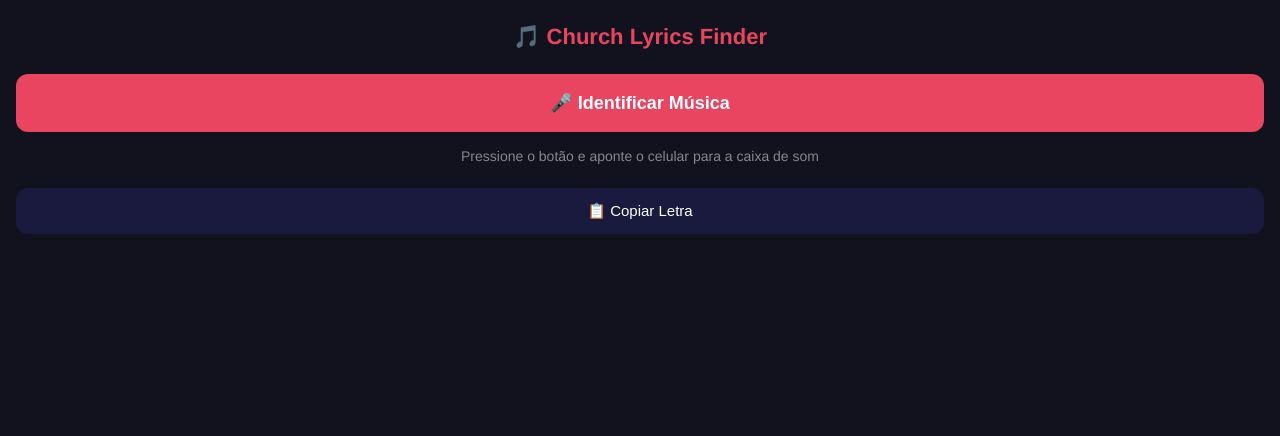
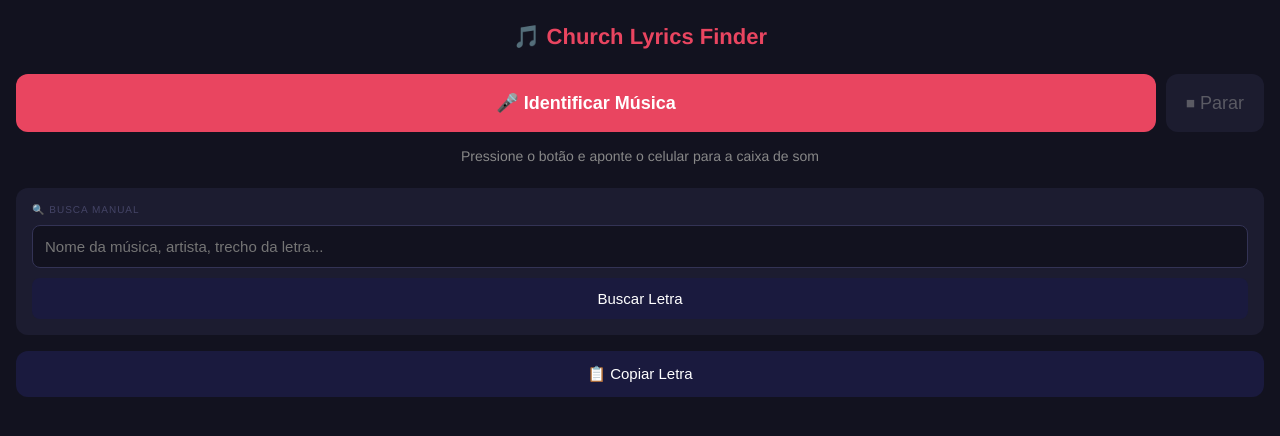
Before and after one commit to robersonisidoro/church-lyrics-web, a Flask app: page / in a window 1280 px wide. Shown: the top 436 px of the page. Run offline with Flask 3, Linux system fonts and the light colour scheme.

Commit message:
loop automatico, busca manual, botoes parar e limpar

```diff
--- a/app.py
+++ b/app.py
@@ -83,5 +83,14 @@ def identify():
     result['lyrics'] = fetch_lyrics(result['title'], result['artist'])
     return jsonify(result)
 
+@app.route('/search', methods=['POST'])
+def search():
+    data = request.get_json()
+    query = data.get('query', '').strip()
+    if not query:
+        return jsonify({'error': 'Nenhum termo informado'}), 400
+    lyrics = fetch_lyrics(query, '')
+    return jsonify({'lyrics': lyrics})
+
 if __name__ == '__main__':
     app.run(debug=False, host='0.0.0.0', port=5000)
--- a/templates/index.html
+++ b/templates/index.html
@@ -19,9 +19,13 @@
     margin-bottom: 24px;
     text-align: center;
   }
+  .btn-row {
+    display: flex;
+    gap: 10px;
+    margin-bottom: 16px;
+  }
   #btn-identify {
-    display: block;
-    width: 100%;
+    flex: 1;
     padding: 18px;
     background: #e94560;
     color: white;
@@ -30,12 +34,31 @@
     font-size: 18px;
     font-weight: bold;
     cursor: pointer;
+  }
+  #btn-identify:disabled { background: #555; cursor: not-allowed; }
+  #btn-stop {
+    padding: 18px 20px;
+    background: #333355;
+    color: white;
+    border: none;
+    border-radius: 12px;
+    font-size: 18px;
+    cursor: pointer;
+  }
+  #btn-stop:disabled { opacity: 0.3; cursor: not-allowed; }
+  #btn-clear {
+    display: block;
+    width: 100%;
+    padding: 12px;
+    background: #2a1a2e;
+    color: #cc88aa;
+    border: none;
+    border-radius: 12px;
+    font-size: 14px;
+    cursor: pointer;
     margin-bottom: 16px;
   }
-  #btn-identify:disabled {
-    background: #555;
-    cursor: not-allowed;
-  }
+  #btn-clear.hidden { display: none; }
   #status {
     text-align: center;
     color: #888;
@@ -94,14 +117,62 @@
     margin-bottom: 12px;
     font-size: 16px;
   }
+  .manual-search-card {
+    background: #1c1c30;
+    border-radius: 12px;
+    padding: 16px;
+    margin-bottom: 16px;
+  }
+  .manual-search-card .card-label {
+    font-size: 10px;
+    color: #444466;
+    letter-spacing: 1px;
+    margin-bottom: 10px;
+    text-transform: uppercase;
+  }
+  #manual-input {
+    width: 100%;
+    padding: 12px;
+    background: #12121f;
+    color: #eee;
+    border: 1px solid #333355;
+    border-radius: 8px;
+    font-size: 15px;
+    margin-bottom: 10px;
+    outline: none;
+  }
+  #manual-input:focus { border-color: #e94560; }
+  #btn-manual-search {
+    width: 100%;
+    padding: 12px;
+    background: #1a1a3e;
+    color: white;
+    border: none;
+    border-radius: 8px;
+    font-size: 15px;
+    cursor: pointer;
+  }
+  #btn-manual-search:disabled { opacity: 0.5; cursor: not-allowed; }
 </style>
 </head>
 <body>
 <h1>🎵 Church Lyrics Finder</h1>
 
-<button id="btn-identify" onclick="startIdentify()">🎤 Identificar Música</button>
+<div class="btn-row">
+  <button id="btn-identify" onclick="startLoop()">🎤 Identificar Música</button>
+  <button id="btn-stop" onclick="stopLoop()" disabled>⏹ Parar</button>
+</div>
+
 <div id="recording-indicator" class="hidden">⏺ Gravando... aguarde</div>
 <div id="status">Pressione o botão e aponte o celular para a caixa de som</div>
+
+<button id="btn-clear" class="hidden" onclick="clearResults()">🗑 Limpar resultado</button>
+
+<div class="manual-search-card">
+  <div class="card-label">🔍 Busca Manual</div>
+  <input id="manual-input" type="text" placeholder="Nome da música, artista, trecho da letra..." />
+  <button id="btn-manual-search" onclick="manualSearch()">Buscar Letra</button>
+</div>
 
 <div class="card hidden" id="card-song">
   <div class="card-label">Música Identificada</div>
@@ -118,15 +189,41 @@
 
 <script>
 const RECORD_SECONDS = 6;
+let looping = false;
 
-async function startIdentify() {
-  const btn = document.getElementById('btn-identify');
+async function startLoop() {
+  looping = true;
+  document.getElementById('btn-identify').disabled = true;
+  document.getElementById('btn-stop').disabled = false;
+  document.getElementById('status').textContent = 'Iniciando...';
+
+  while (looping) {
+    const found = await runOnce();
+    if (found) {
+      stopLoop();
+      break;
+    }
+    if (looping) {
+      document.getElementById('status').textContent = 'Não identificado. Tentando novamente...';
+      await new Promise(r => setTimeout(r, 800));
+    }
+  }
+}
+
+function stopLoop() {
+  looping = false;
+  document.getElementById('btn-identify').disabled = false;
+  document.getElementById('btn-stop').disabled = true;
+  document.getElementById('recording-indicator').classList.add('hidden');
+  const status = document.getElementById('status');
+  if (status.textContent.includes('Tentando') || status.textContent.includes('Gravando') || status.textContent.includes('Identificando')) {
+    status.textContent = 'Pesquisa pausada.';
+  }
+}
+
+async function runOnce() {
   const status = document.getElementById('status');
   const indicator = document.getElementById('recording-indicator');
-
-  btn.disabled = true;
-  indicator.classList.remove('hidden');
-  status.textContent = `Gravando ${RECORD_SECONDS} segundos...`;
 
   try {
     const stream = await navigator.mediaDevices.getUserMedia({ audio: true });
@@ -135,14 +232,18 @@ async function startIdentify() {
 
     recorder.ondataavailable = e => chunks.push(e.data);
     recorder.start();
+    indicator.classList.remove('hidden');
+    status.textContent = `Gravando ${RECORD_SECONDS} segundos...`;
 
     await new Promise(r => setTimeout(r, RECORD_SECONDS * 1000));
     recorder.stop();
     stream.getTracks().forEach(t => t.stop());
-
     await new Promise(r => recorder.onstop = r);
 
     indicator.classList.add('hidden');
+
+    if (!looping) return false;
+
     status.textContent = 'Identificando música...';
 
     const blob = new Blob(chunks, { type: 'audio/webm' });
@@ -157,23 +258,70 @@ async function startIdentify() {
     const data = await response.json();
 
     if (response.ok) {
-      document.getElementById('song-title').textContent = data.title;
-      document.getElementById('song-artist').textContent = data.artist;
-      document.getElementById('lyrics').textContent = data.lyrics;
-      document.getElementById('card-song').classList.remove('hidden');
-      document.getElementById('card-lyrics').classList.remove('hidden');
-      document.getElementById('btn-copy').classList.remove('hidden');
+      showResult(data.title, data.artist, data.lyrics);
       status.textContent = '✓ Identificado com sucesso!';
-    } else {
-      status.textContent = data.error || 'Não foi possível identificar. Tente novamente.';
+      return true;
     }
+
+    return false;
 
   } catch (err) {
     indicator.classList.add('hidden');
     status.textContent = 'Erro: ' + err.message;
+    return false;
+  }
+}
+
+async function manualSearch() {
+  const input = document.getElementById('manual-input');
+  const btn = document.getElementById('btn-manual-search');
+  const query = input.value.trim();
+  if (!query) return;
+
+  btn.disabled = true;
+  document.getElementById('status').textContent = 'Buscando letra...';
+
+  try {
+    const response = await fetch('/search', {
+      method: 'POST',
+      headers: { 'Content-Type': 'application/json' },
+      body: JSON.stringify({ query })
+    });
+
+    const data = await response.json();
+
+    if (response.ok) {
+      showResult(data.title || query, data.artist || '', data.lyrics);
+      document.getElementById('status').textContent = '✓ Letra encontrada!';
+    } else {
+      document.getElementById('status').textContent = data.error || 'Letra não encontrada.';
+    }
+  } catch (err) {
+    document.getElementById('status').textContent = 'Erro: ' + err.message;
   }
 
   btn.disabled = false;
+}
+
+function showResult(title, artist, lyrics) {
+  document.getElementById('song-title').textContent = title;
+  document.getElementById('song-artist').textContent = artist;
+  document.getElementById('lyrics').textContent = lyrics;
+  document.getElementById('card-song').classList.remove('hidden');
+  document.getElementById('card-lyrics').classList.remove('hidden');
+  document.getElementById('btn-copy').classList.remove('hidden');
+  document.getElementById('btn-clear').classList.remove('hidden');
+}
+
+function clearResults() {
+  document.getElementById('card-song').classList.add('hidden');
+  document.getElementById('card-lyrics').classList.add('hidden');
+  document.getElementById('btn-copy').classList.add('hidden');
+  document.getElementById('btn-clear').classList.add('hidden');
+  document.getElementById('song-title').textContent = '—';
+  document.getElementById('song-artist').textContent = '';
+  document.getElementById('lyrics').textContent = '';
+  document.getElementById('status').textContent = 'Pressione o botão e aponte o celular para a caixa de som';
 }
 
 function copyLyrics() {
```
